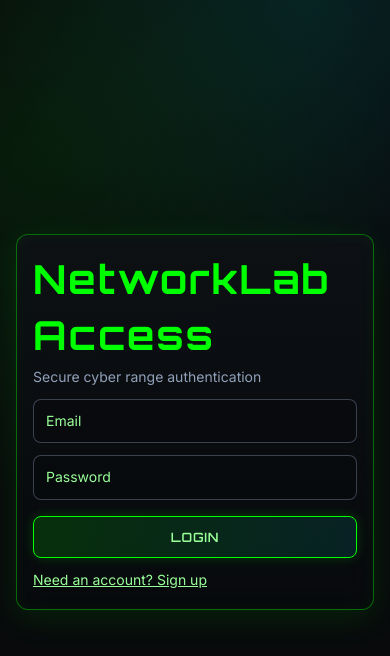
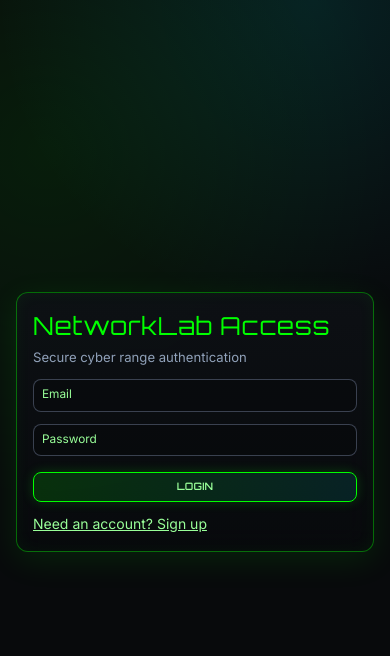
Before and after one commit to jamiljuma2/NetworkLab, a React app in the folder frontend/: page /login in a window 390 px wide. Shown: the top 656 px of the page. Built offline with nearby package versions, Linux system fonts and the light colour scheme; no server answers; the HTML template or start-up script is replaced by a standard one.

Commit message:
Fix mobile viewport clipping and tighten portrait typography

```diff
--- a/frontend/src/components/ShellLayout.jsx
+++ b/frontend/src/components/ShellLayout.jsx
@@ -1,5 +1,5 @@
-import { NavLink, Outlet } from "react-router-dom";
-import { useEffect, useState } from "react";
+import { NavLink, Outlet, useLocation } from "react-router-dom";
+import { useEffect, useRef, useState } from "react";
 import { useAuth } from "../context/AuthContext";
 
 const links = [
@@ -16,6 +16,8 @@ const links = [
 
 export default function ShellLayout() {
   const { user, logout } = useAuth();
+  const location = useLocation();
+  const mainRef = useRef(null);
   const [menuOpen, setMenuOpen] = useState(false);
   const [compactMode, setCompactMode] = useState(() => {
     if (typeof window === "undefined") return false;
@@ -40,6 +42,9 @@ export default function ShellLayout() {
   useEffect(() => {
     function handleViewportChange() {
       setMenuOpen(false);
+      if (mainRef.current) {
+        mainRef.current.scrollLeft = 0;
+      }
     }
 
     window.addEventListener("resize", handleViewportChange);
@@ -50,6 +55,13 @@ export default function ShellLayout() {
       window.removeEventListener("orientationchange", handleViewportChange);
     };
   }, []);
+
+  useEffect(() => {
+    if (mainRef.current) {
+      mainRef.current.scrollLeft = 0;
+      mainRef.current.scrollTop = 0;
+    }
+  }, [location.pathname]);
 
   function closeMenu() {
     setMenuOpen(false);
@@ -67,17 +79,17 @@ export default function ShellLayout() {
         ) : null}
 
         <aside
-          className={`glass fixed inset-y-0 left-0 z-50 flex w-[85vw] max-w-64 flex-col border-r border-neon/35 p-3 transition-transform lg:sticky lg:top-0 lg:h-screen lg:w-64 ${
+          className={`glass fixed inset-y-0 left-0 z-50 flex w-[82vw] max-w-64 flex-col border-r border-neon/35 p-2.5 sm:p-3 transition-transform lg:sticky lg:top-0 lg:h-screen lg:w-64 ${
             menuOpen ? "translate-x-0" : "-translate-x-full lg:translate-x-0"
           }`}
         >
           <div className="min-h-0 flex-1 overflow-y-auto pr-1">
             <div className="border-b border-neon/30 pb-3">
-              <p className="font-orbitron text-lg tracking-widest text-neon">NETWORKLAB</p>
-              <p className="text-xs text-slate-400 break-words">Vulnerability Assessment Command Center</p>
+              <p className="font-orbitron text-base tracking-[0.12em] text-neon sm:text-lg sm:tracking-widest">NETWORKLAB</p>
+              <p className="text-[11px] leading-tight text-slate-400 break-words sm:text-xs">Vulnerability Assessment Command Center</p>
             </div>
 
-            <nav className="mt-4 grid gap-2 text-sm">
+            <nav className="mt-4 grid gap-1.5 text-xs sm:gap-2 sm:text-sm">
               {links
                 .filter((link) => !link.adminOnly || user?.role === "Admin")
                 .map((link) => (
@@ -86,7 +98,7 @@ export default function ShellLayout() {
                     to={link.to}
                     onClick={closeMenu}
                     className={({ isActive }) =>
-                      `rounded-md border px-3 py-2 transition ${
+                      `rounded-md border px-2.5 py-2 text-[11px] leading-tight transition sm:px-3 sm:text-xs ${
                         isActive
                           ? "border-neon bg-neon/10 text-neon"
                           : "border-slate-700 text-slate-300 hover:border-neon/60 hover:text-neon"
@@ -119,12 +131,12 @@ export default function ShellLayout() {
         </aside>
 
         <section className="relative left-0 right-0 flex min-w-0 flex-1 max-w-full flex-col overflow-x-hidden">
-          <header className="glass sticky top-0 z-30 border-b border-neon/35 px-3 py-3 lg:hidden">
+          <header className="glass sticky top-0 z-30 border-b border-neon/35 px-2.5 py-2.5 sm:px-3 sm:py-3 lg:hidden">
             <div className="mx-auto flex w-full max-w-7xl items-center justify-between gap-2">
-              <p className="font-orbitron text-sm tracking-widest text-neon">NETWORKLAB</p>
+              <p className="font-orbitron text-xs tracking-[0.12em] text-neon sm:text-sm sm:tracking-widest">NETWORKLAB</p>
               <button
                 onClick={() => setMenuOpen((v) => !v)}
-                className="rounded-md border border-slate-700 px-2 py-2 text-[10px] text-slate-200"
+                className="rounded-md border border-slate-700 px-2 py-1.5 text-[10px] text-slate-200 sm:py-2"
                 aria-label="Toggle navigation"
               >
                 {menuOpen ? "Close" : "Menu"}
@@ -132,8 +144,8 @@ export default function ShellLayout() {
             </div>
           </header>
 
-          <main className="w-full max-w-full flex-1 min-w-0 overflow-x-auto overflow-y-auto px-4 py-4 md:p-6">
-            <div className="mx-auto w-full max-w-full sm:max-w-2xl lg:mx-0 lg:max-w-none">
+          <main ref={mainRef} className="w-full max-w-full flex-1 min-w-0 overflow-x-hidden overflow-y-auto px-2.5 py-3 sm:px-4 sm:py-4 md:p-6">
+            <div className="mx-auto w-full max-w-full sm:max-w-xl lg:mx-0 lg:max-w-none">
               <Outlet />
             </div>
           </main>
--- a/frontend/src/index.css
+++ b/frontend/src/index.css
@@ -595,6 +595,64 @@ html.compact-mode .terminal-output p {
 }
 
 @media (max-width: 768px) {
+  body {
+    font-size: 0.9rem;
+    line-height: 1.5;
+  }
+
+  h1,
+  h2,
+  h3,
+  h4,
+  h5,
+  h6 {
+    font-weight: 500;
+    letter-spacing: 0.02em;
+  }
+
+  h1 {
+    font-size: 1.75rem;
+  }
+
+  h2 {
+    font-size: 1.375rem;
+  }
+
+  h3 {
+    font-size: 1.125rem;
+  }
+
+  .font-orbitron {
+    font-weight: 500;
+    letter-spacing: 0.03em;
+  }
+
+  p,
+  span,
+  label {
+    font-size: 0.875rem;
+    line-height: 1.45;
+  }
+
+  .btn-primary,
+  .btn-secondary,
+  .btn-danger {
+    font-size: 0.68rem;
+    padding: 0.45rem 0.65rem;
+    letter-spacing: 0.02em;
+  }
+
+  .input {
+    font-size: 0.78rem;
+    padding: 0.45rem 0.55rem;
+  }
+
+  .app-shell-active nav a,
+  .app-shell-active button {
+    font-weight: 500;
+    letter-spacing: 0.01em;
+  }
+
   .dense-view {
     width: 100%;
     max-width: 100%;
@@ -614,7 +672,8 @@ html.compact-mode .terminal-output p {
   .dense-view h1,
   .dense-view h2,
   .dense-view h3 {
-    word-break: break-word;
+    word-break: normal;
+    overflow-wrap: anywhere;
   }
 
   .dense-view .input,
@@ -622,3 +681,35 @@ html.compact-mode .terminal-output p {
     max-width: 100%;
   }
 }
+
+@media (max-width: 480px) {
+  h1 {
+    font-size: 1.55rem;
+  }
+
+  h2 {
+    font-size: 1.2rem;
+  }
+
+  h3 {
+    font-size: 1rem;
+  }
+
+  p,
+  span,
+  label {
+    font-size: 0.82rem;
+  }
+
+  .btn-primary,
+  .btn-secondary,
+  .btn-danger {
+    font-size: 0.64rem;
+    padding: 0.4rem 0.58rem;
+  }
+
+  .input {
+    font-size: 0.74rem;
+    padding: 0.4rem 0.5rem;
+  }
+}
```
